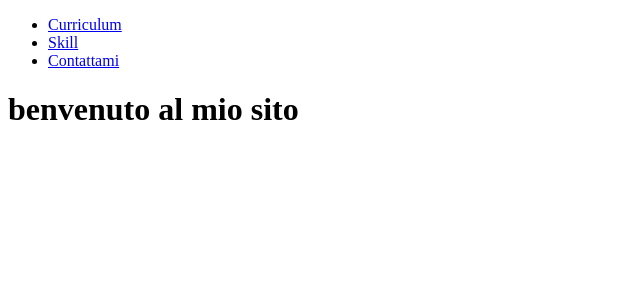
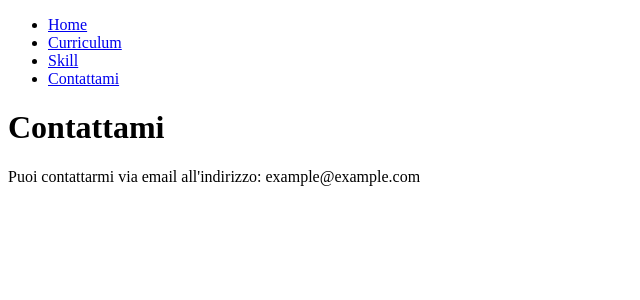
Before and after one commit to AlessandroAmen/curriculum2, a React (Vite) app in the folder Curriculum2/: page /pages/contattami in a window 1280 px wide. Shown: the top 300 px of the page, without its empty margins (0-640 px from the left). Built offline with nearby package versions, Linux system fonts and the light colour scheme.

Commit message:
routing sistemato e funzionante

```diff
--- a/Curriculum2/src/components/Navbar.jsx
+++ b/Curriculum2/src/components/Navbar.jsx
@@ -2,6 +2,9 @@ import { Link } from "react-router-dom";
 function Navbar (){
     return (
     <ul>
+       <li>
+          <Link to="/">Home</Link>
+        </li>
         <li>
           <Link to="/pages/curriculum">Curriculum</Link>
         </li>
--- a/Curriculum2/src/main.jsx
+++ b/Curriculum2/src/main.jsx
@@ -1,16 +1,15 @@
 import { StrictMode } from 'react'
 import { createRoot } from 'react-dom/client'
 import { BrowserRouter } from 'react-router-dom';
-
 import './index.css'
-import App from './App.jsx'
+import AppRoutes from './routes.jsx';
 import Navbar from './components/Navbar.jsx';
 
 createRoot(document.getElementById('root')).render(
   <StrictMode>
     <BrowserRouter>
       <Navbar />
-      <App />
+      <AppRoutes />
     </BrowserRouter>
   </StrictMode>
 )
--- /dev/null
+++ b/Curriculum2/src/pages/contatti.jsx
@@ -0,0 +1,12 @@
+import Navbar from '../components/Navbar.jsx';
+
+function Contatti() {
+  return (
+    <>
+      <h1>Contattami</h1>
+      <p>Puoi contattarmi via email all'indirizzo: example@example.com</p>
+    </>
+  );
+}
+
+export default Contatti;
--- a/Curriculum2/src/pages/curriculum.jsx
+++ b/Curriculum2/src/pages/curriculum.jsx
@@ -0,0 +1,12 @@
+import Navbar from '../components/Navbar.jsx';
+
+function Curriculum() {
+  return (
+    <>
+      <h1>Curriculum</h1>
+      <p>Pagina del curriculum.</p>
+    </>
+  );
+}
+
+export default Curriculum;
--- a/Curriculum2/src/pages/skill.jsx
+++ b/Curriculum2/src/pages/skill.jsx
@@ -0,0 +1,12 @@
+import Navbar from '../components/Navbar.jsx';
+
+function Skill() {
+  return (
+    <>
+      <h1>Skill</h1>
+      <p>Pagina delle skill.</p>
+    </>
+  );
+}
+
+export default Skill;
--- /dev/null
+++ b/Curriculum2/src/routes.jsx
@@ -0,0 +1,18 @@
+import { Routes, Route } from 'react-router-dom';
+import App from './App.jsx';
+import Contatti from './pages/contatti.jsx';
+import Curriculum from './pages/curriculum.jsx';
+import Skill from './pages/skill.jsx';
+
+function AppRoutes() {
+  return (
+    <Routes>
+      <Route path="/" element={<App />} />
+      <Route path="/pages/contattami" element={<Contatti />} />
+      <Route path="/pages/curriculum" element={<Curriculum />} />
+      <Route path="/pages/skill" element={<Skill />} />
+    </Routes>
+  );
+}
+
+export default AppRoutes;
```
Also changed, not shown: Curriculum2/src/pages/contattami.jsx (deleted).
